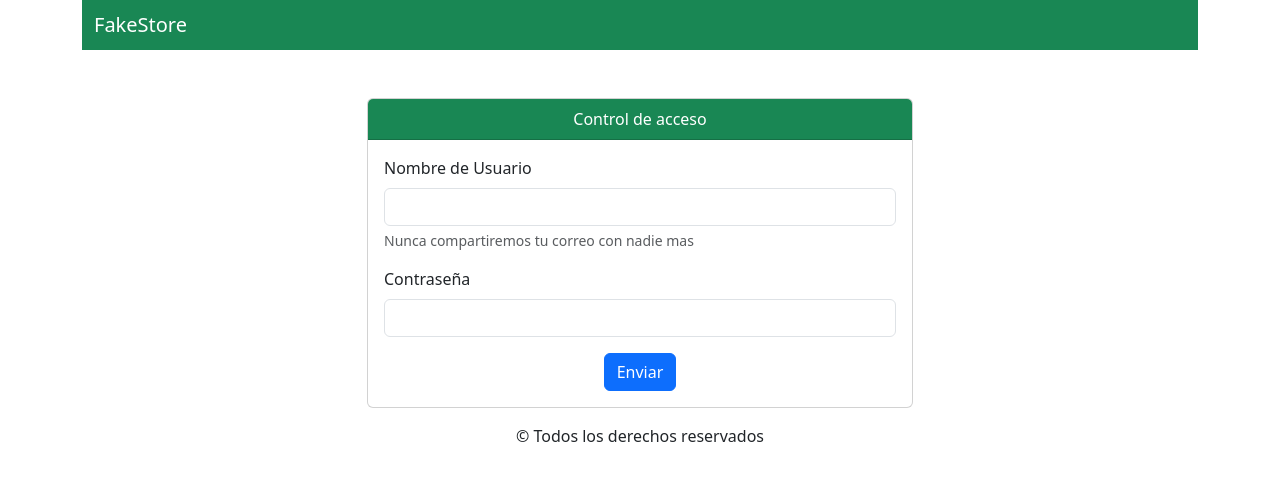
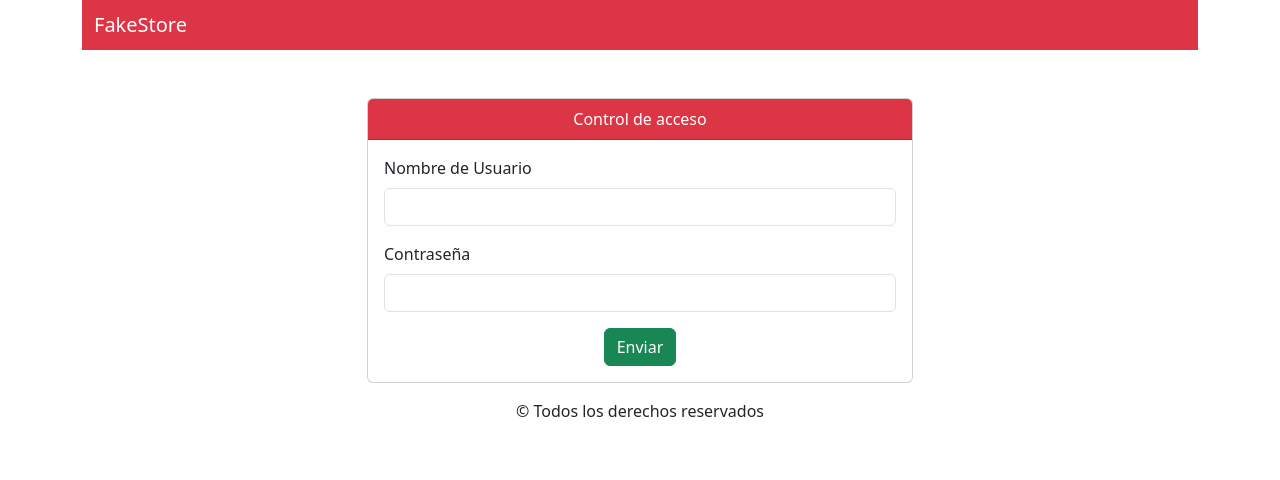
Before and after one commit to ANDRESFELIPEGUEVARA/shop-management-front-parcial-2, a plain HTML site: page Parcial/index.html in a window 1280 px wide. Drawn offline with nearby package versions, Linux system fonts and the light colour scheme.

Commit message:
Add files via upload
Modifique un poco el index para modificar el aspecto de la página de logeo

```diff
--- a/Parcial/index.html
+++ b/Parcial/index.html
@@ -13,10 +13,10 @@
 
     <div class="container">
         <div class="row">
-            <div class="col">
-                <nav class="navbar bg-success">
-                    <div class="container-fluid">
-                        <span class="navbar-brand mb-0 h1 text-white">FakeStore</span>
+            <div class="col ">
+                <nav class="navbar bg-danger ">
+                    <div class="container-fluid ">
+                        <span class="navbar-brand mb-0 h1 text-white ">FakeStore</span>
                     </div>
                 </nav>
             </div>
@@ -25,7 +25,7 @@
         <div class="row mt-5 justify-content-center">
             <div class="col-6">
                 <div class="card">
-                    <div class="card-header bg-success text-center text-white">
+                    <div class="card-header bg-danger text-center text-white">
                         Control de acceso
                     </div>
                     <div class="card-body">
@@ -34,13 +34,12 @@
                             <div class="mb-3">
                                 <label for="email" class="form-label">Nombre de Usuario</label>
                                 <input type="text" class="form-control" id="username" aria-describedby="usernameHelp" required>
-                                <div id="emailHelp" class="form-text">Nunca compartiremos tu correo con nadie mas</div>
                             </div>
                             <div class="mb-3">
                                 <label for="password" class="form-label">Contraseña</label>
                                 <input type="password" class="form-control" id="password" required>
                             </div>
-                            <button type="submit" class="btn btn-primary d-block mx-auto">Enviar</button>
+                            <button type="submit" class="btn btn-success d-block mx-auto">Enviar</button>
                         </form>
                         <div class="btnVol"></div>
                     </div>
```
